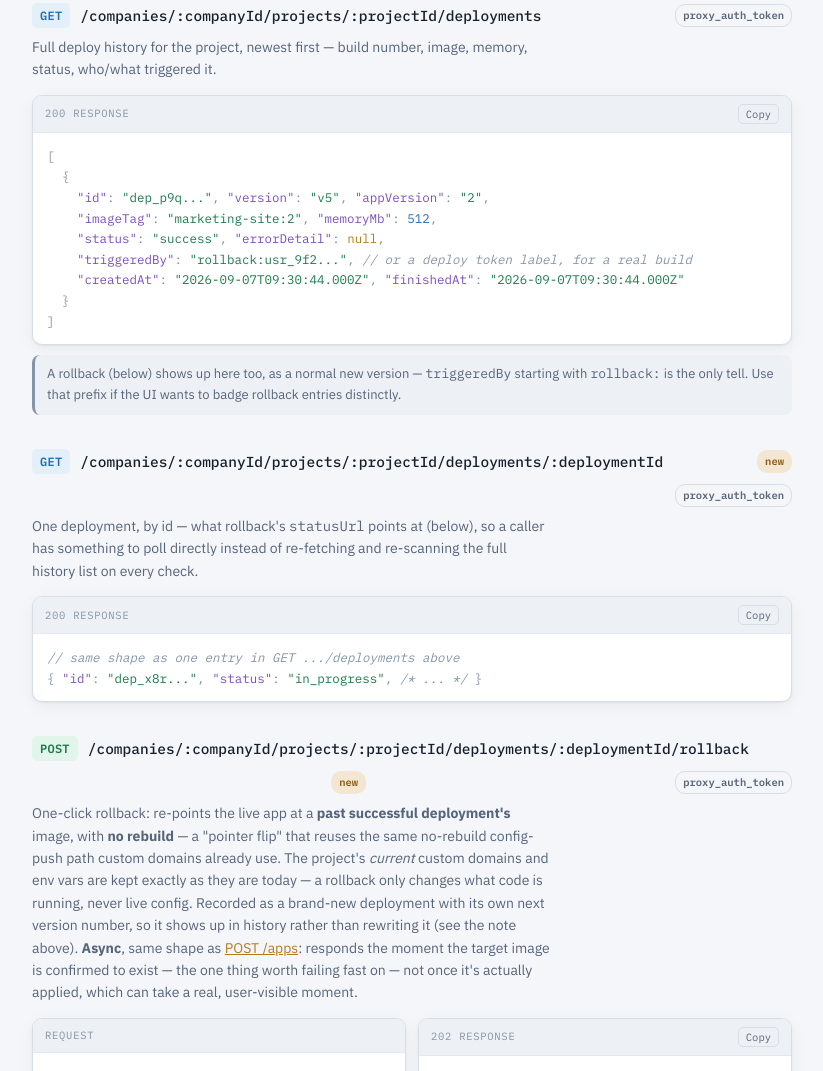
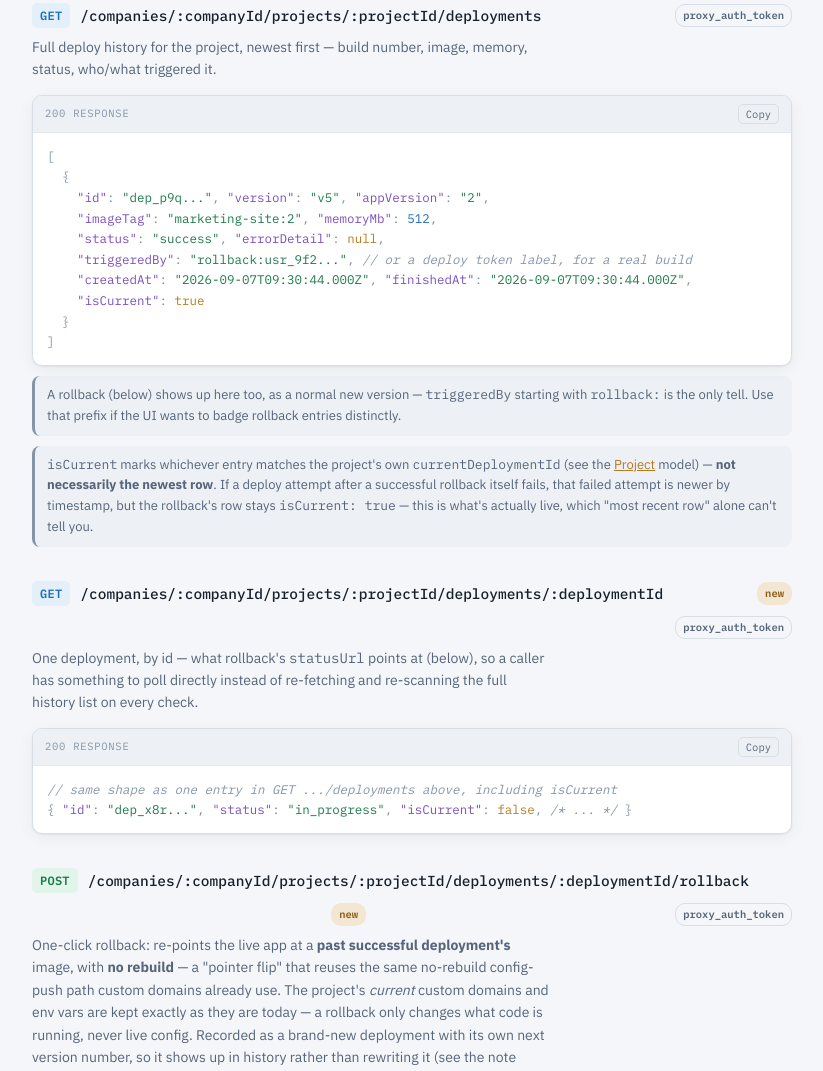
Before and after one commit to Vaibhav9197/hostnsoft-api, a website: page docs/api-reference-artifact.html in a window 1280 px wide. Shown: the part 8168-9239 px from the top of the page, without its empty margins (272-1095 px from the left). Drawn offline with Linux system fonts and the light colour scheme.

```diff
--- a/docs/api-reference-artifact.html
+++ b/docs/api-reference-artifact.html
@@ -915,12 +915,14 @@
     <span class="tok-key">"imageTag"</span><span class="tok-punc">:</span> <span class="tok-str">"marketing-site:2"</span><span class="tok-punc">,</span> <span class="tok-key">"memoryMb"</span><span class="tok-punc">:</span> <span class="tok-num">512</span><span class="tok-punc">,</span>
     <span class="tok-key">"status"</span><span class="tok-punc">:</span> <span class="tok-str">"success"</span><span class="tok-punc">,</span> <span class="tok-key">"errorDetail"</span><span class="tok-punc">:</span> <span class="tok-bool">null</span><span class="tok-punc">,</span>
     <span class="tok-key">"triggeredBy"</span><span class="tok-punc">:</span> <span class="tok-str">"rollback:usr_9f2..."</span><span class="tok-punc">,</span> <span class="tok-comment">// or a deploy token label, for a real build</span>
-    <span class="tok-key">"createdAt"</span><span class="tok-punc">:</span> <span class="tok-str">"2026-09-07T09:30:44.000Z"</span><span class="tok-punc">,</span> <span class="tok-key">"finishedAt"</span><span class="tok-punc">:</span> <span class="tok-str">"2026-09-07T09:30:44.000Z"</span>
+    <span class="tok-key">"createdAt"</span><span class="tok-punc">:</span> <span class="tok-str">"2026-09-07T09:30:44.000Z"</span><span class="tok-punc">,</span> <span class="tok-key">"finishedAt"</span><span class="tok-punc">:</span> <span class="tok-str">"2026-09-07T09:30:44.000Z"</span><span class="tok-punc">,</span>
+    <span class="tok-key">"isCurrent"</span><span class="tok-punc">:</span> <span class="tok-bool">true</span>
   <span class="tok-punc">}</span>
 <span class="tok-punc">]</span></code></pre>
           </div>
         </div>
         <div class="endpoint-note info">A rollback (below) shows up here too, as a normal new version — <code>triggeredBy</code> starting with <code>rollback:</code> is the only tell. Use that prefix if the UI wants to badge rollback entries distinctly.</div>
+        <div class="endpoint-note info"><code>isCurrent</code> marks whichever entry matches the project's own <code>currentDeploymentId</code> (see the <a href="#models">Project</a> model) — <strong>not necessarily the newest row</strong>. If a deploy attempt after a successful rollback itself fails, that failed attempt is newer by timestamp, but the rollback's row stays <code>isCurrent: true</code> — this is what's actually live, which "most recent row" alone can't tell you.</div>
       </article>
 
       <article class="endpoint" id="ep-deployments-get">
@@ -934,8 +936,8 @@
         <div class="panels">
           <div class="panel">
             <div class="panel-head"><span class="label">200 Response</span><button class="copy-btn" data-copy>Copy</button></div>
-            <pre><code><span class="tok-comment">// same shape as one entry in GET .../deployments above</span>
-<span class="tok-punc">{</span> <span class="tok-key">"id"</span><span class="tok-punc">:</span> <span class="tok-str">"dep_x8r..."</span><span class="tok-punc">,</span> <span class="tok-key">"status"</span><span class="tok-punc">:</span> <span class="tok-str">"in_progress"</span><span class="tok-punc">,</span> <span class="tok-comment">/* ... */</span> <span class="tok-punc">}</span></code></pre>
+            <pre><code><span class="tok-comment">// same shape as one entry in GET .../deployments above, including isCurrent</span>
+<span class="tok-punc">{</span> <span class="tok-key">"id"</span><span class="tok-punc">:</span> <span class="tok-str">"dep_x8r..."</span><span class="tok-punc">,</span> <span class="tok-key">"status"</span><span class="tok-punc">:</span> <span class="tok-str">"in_progress"</span><span class="tok-punc">,</span> <span class="tok-key">"isCurrent"</span><span class="tok-punc">:</span> <span class="tok-bool">false</span><span class="tok-punc">,</span> <span class="tok-comment">/* ... */</span> <span class="tok-punc">}</span></code></pre>
           </div>
         </div>
       </article>
```
Also changed, not shown: src/routes/deployments.routes.ts (+10 -2 lines).
